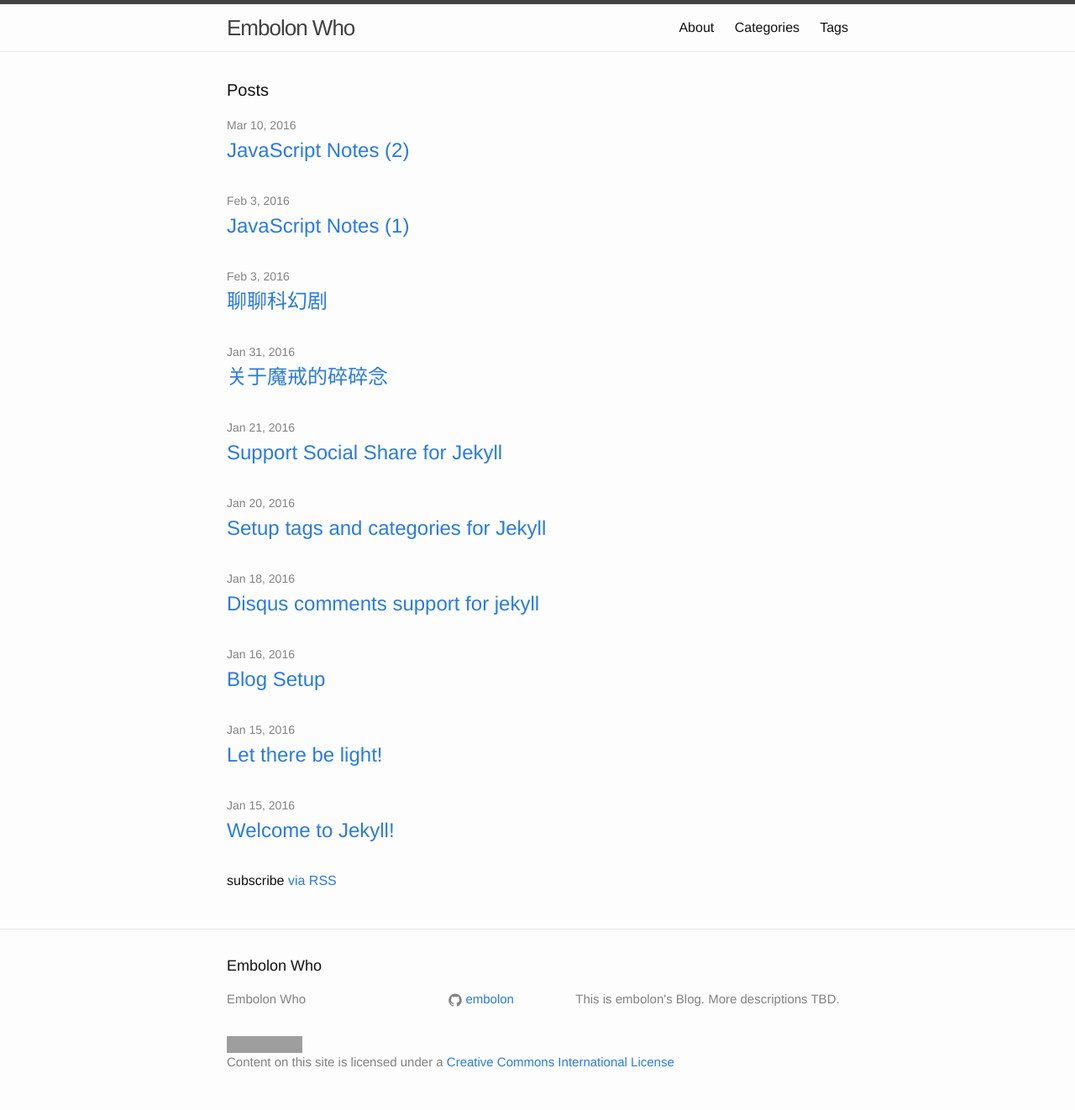
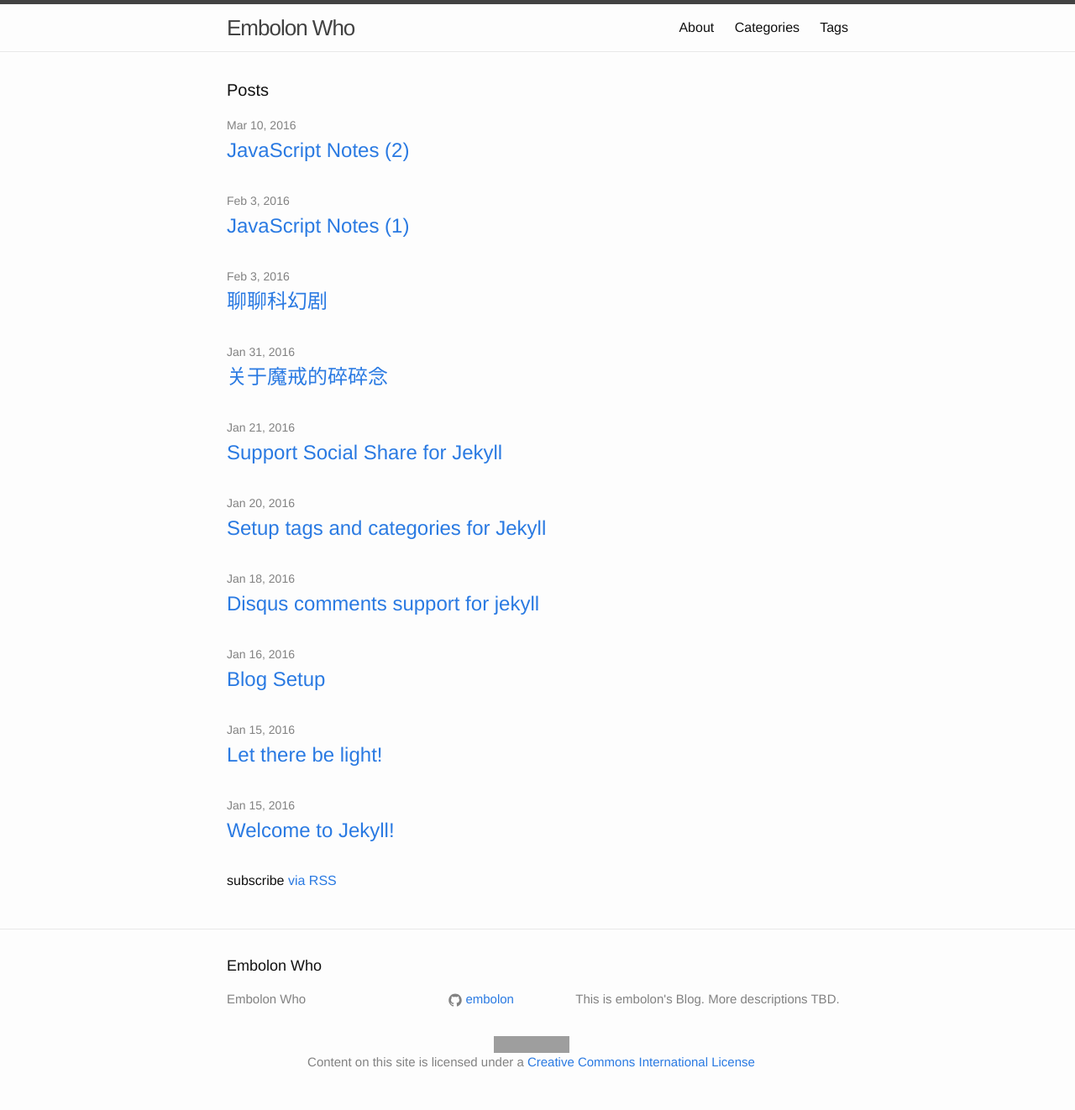
Before and after one commit to embolon/embolon.github.io, a Jekyll site: the page built from index.html, in a window 1280 px wide. Shown: the whole page at 84% size. Built offline with Jekyll 4.4.1, drawn with Linux system fonts in a browser that asks for light colours; grey boxes are pictures that could not be loaded.

Commit message:
put license info in text-align center

```diff
--- a/_includes/footer.html
+++ b/_includes/footer.html
@@ -33,10 +33,8 @@
       </div>
     </div>
 
-    <div class="footer-col-wrapper">
-      <div class="footer-col">
+    <div class="footer-col-wrapper footer-center-wrapper">
        <a rel="license" href="http://creativecommons.org/licenses/by-nc-sa/4.0/"><img alt="Creative Commons License" style="border-width:0" src="https://i.creativecommons.org/l/by-nc-sa/4.0/88x31.png" /></a><br />Content on this site is licensed under a <a rel="license" href="http://creativecommons.org/licenses/by-nc-sa/4.0/">Creative Commons International License</a>
-      </div>
     </div>
 
   </div>
--- a/_sass/_layout.scss
+++ b/_sass/_layout.scss
@@ -141,6 +141,10 @@
     width:         calc(45% - (#{$spacing-unit} / 2));
 }
 
+.footer-center-wrapper {
+    text-align: center;
+}
+
 @include media-query($on-laptop) {
     .footer-col-1,
     .footer-col-2 {
```
